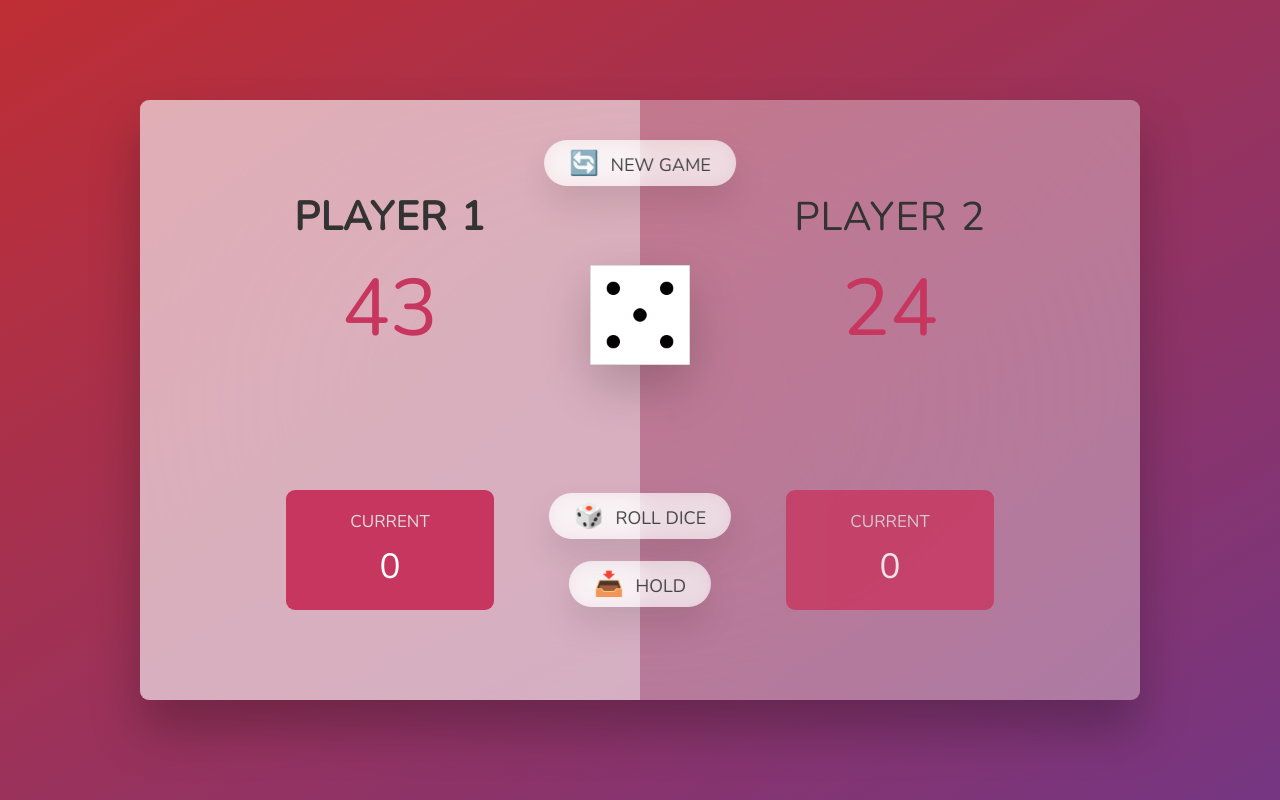
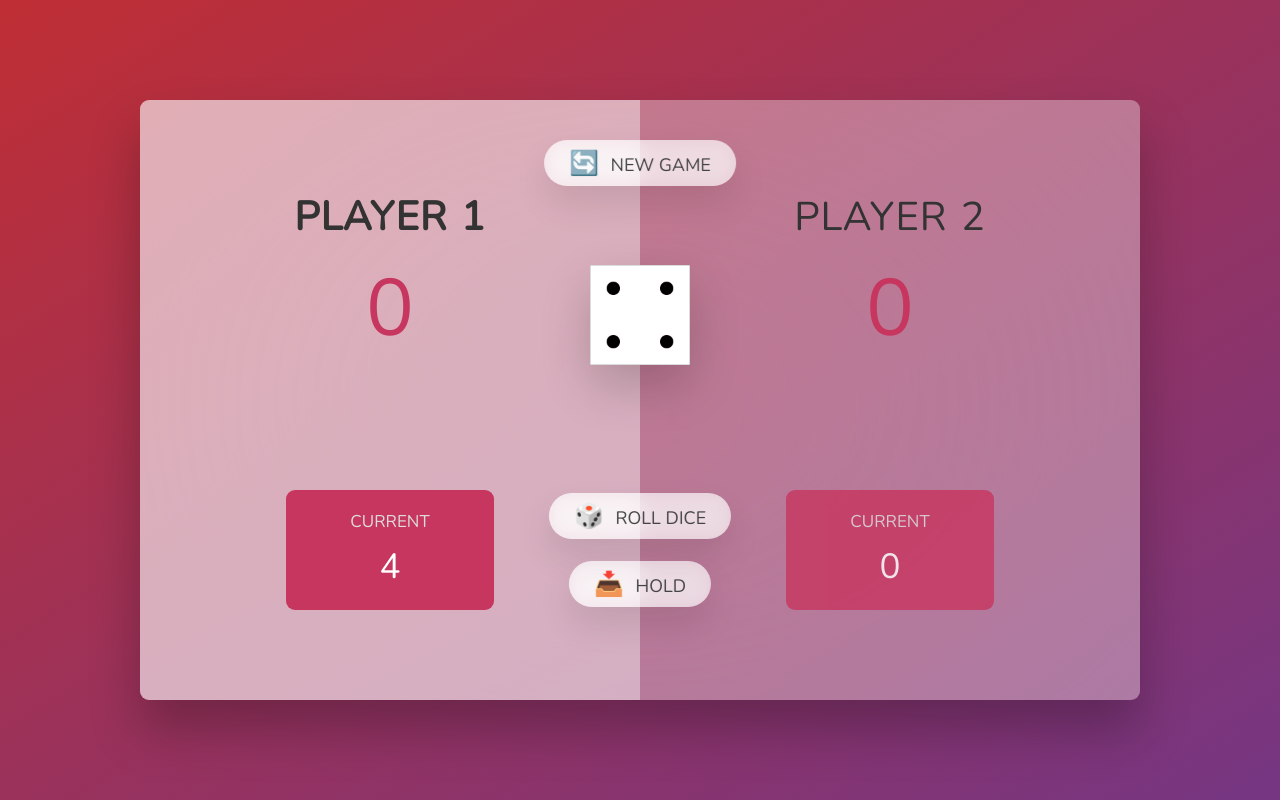
Before and after one commit to Dilandds/Pig-game-JS, a plain HTML site: page index.html in a window 1280 px wide. Both pictures are taken after a click on the button "🎲 ROLL DICE". Drawn offline with nearby package versions, Linux system fonts and the light colour scheme.

Commit message:
added rolling dice functionality

```diff
--- a/index.html
+++ b/index.html
@@ -9,7 +9,7 @@
   </head>
   <body>
     <main>
-      <section class="player player--0 player--active">
+      <section class="player player--0">
         <h2 class="name" id="name--0">Player 1</h2>
         <p class="score" id="score--0">43</p>
         <div class="current">
@@ -26,7 +26,7 @@
         </div>
       </section>
 
-      <img src="dice-5.png" alt="Playing dice" class="dice" />
+      <img alt="Playing dice" class="dice" />
       <button class="btn btn--new">🔄 New game</button>
       <button class="btn btn--roll">🎲 Roll dice</button>
       <button class="btn btn--hold">📥 Hold</button>
--- a/script.js
+++ b/script.js
@@ -1 +1,46 @@
 'use strict';
+//selct elements
+const score1El = document.getElementById('score--0');
+const score2El = document.getElementById('score--1');
+// const curscore1El = document.getElementById('current--0');
+// const curscore2El = document.getElementById('current--1');
+const diceEl = document.querySelector('.dice');
+const btnNew = document.querySelector('.btn--new');
+const btnRoll = document.querySelector('.btn--roll');
+const btnHold = document.querySelector('.btn--hold');
+
+//update elements to initial values
+score1El.textContent = 0;
+score2El.textContent = 0;
+diceEl.classList.add('hidden');
+
+let count1 = 0;
+let activePlayer = 0;
+document
+  .querySelector(`.player--${activePlayer}`)
+  .classList.add('player--active');
+//rolling the dice functinality
+const clickRoll = function () {
+  //random number
+  const random = Math.trunc(Math.random() * 6) + 1;
+  //display the relevant image
+  diceEl.classList.remove('hidden');
+  diceEl.src = `dice-${random}.png`;
+  //update score
+  if (random !== 1) {
+    count1 += random;
+    document.getElementById(`current--${activePlayer}`).textContent = count1;
+  } else {
+    count1 = 0;
+    document.getElementById(`current--${activePlayer}`).textContent = count1;
+    document
+      .querySelector(`.player--${activePlayer}`)
+      .classList.remove('player--active');
+    activePlayer === 0 ? (activePlayer = 1) : (activePlayer = 0);
+    document
+      .querySelector(`.player--${activePlayer}`)
+      .classList.add('player--active');
+  }
+};
+
+btnRoll.addEventListener('click', clickRoll);
--- a/style.css
+++ b/style.css
@@ -165,3 +165,6 @@ main {
   font-weight: 700;
   color: #c7365f;
 }
+.hidden {
+  display: none;
+}
```
